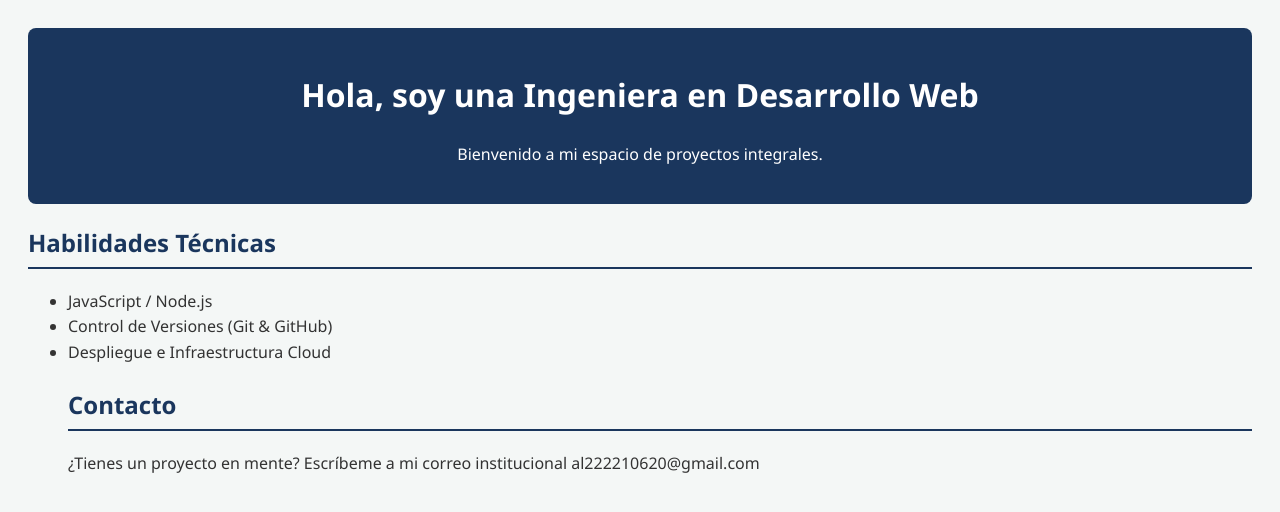
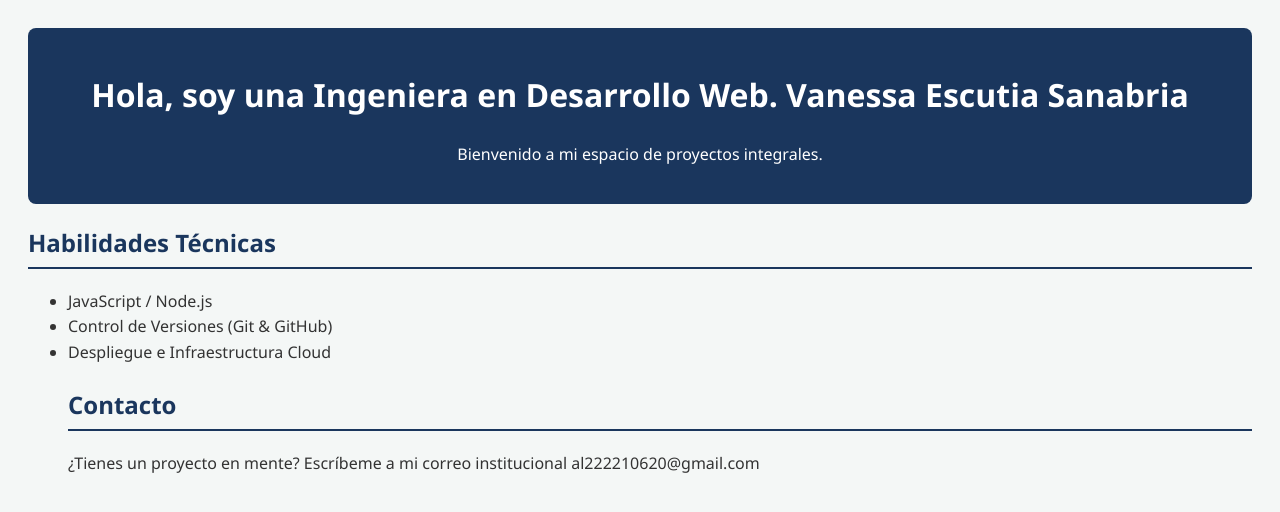
Before and after one commit to VanessaEscutia/portafolio-profesional., a plain HTML site: page index.html in a window 1280 px wide. Drawn offline with Linux system fonts and the light colour scheme.

Commit message:
fix: actualizacion de titulo local

```diff
--- a/index.html
+++ b/index.html
@@ -9,7 +9,7 @@
 <body>
 <header>
 
-<h1>Hola, soy una Ingeniera en Desarrollo Web</h1>
+<h1>Hola, soy una Ingeniera en Desarrollo Web. Vanessa Escutia Sanabria</h1>
 <p>Bienvenido a mi espacio de proyectos integrales. </p>
 </header>
 <main>
```
